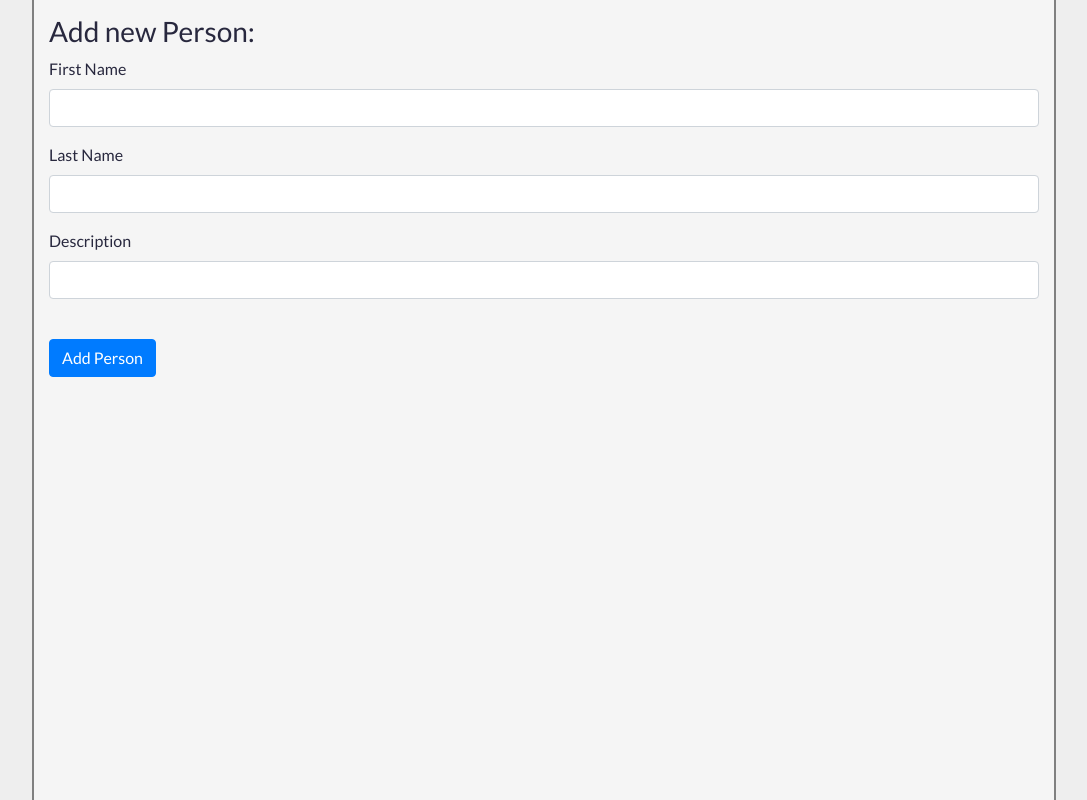
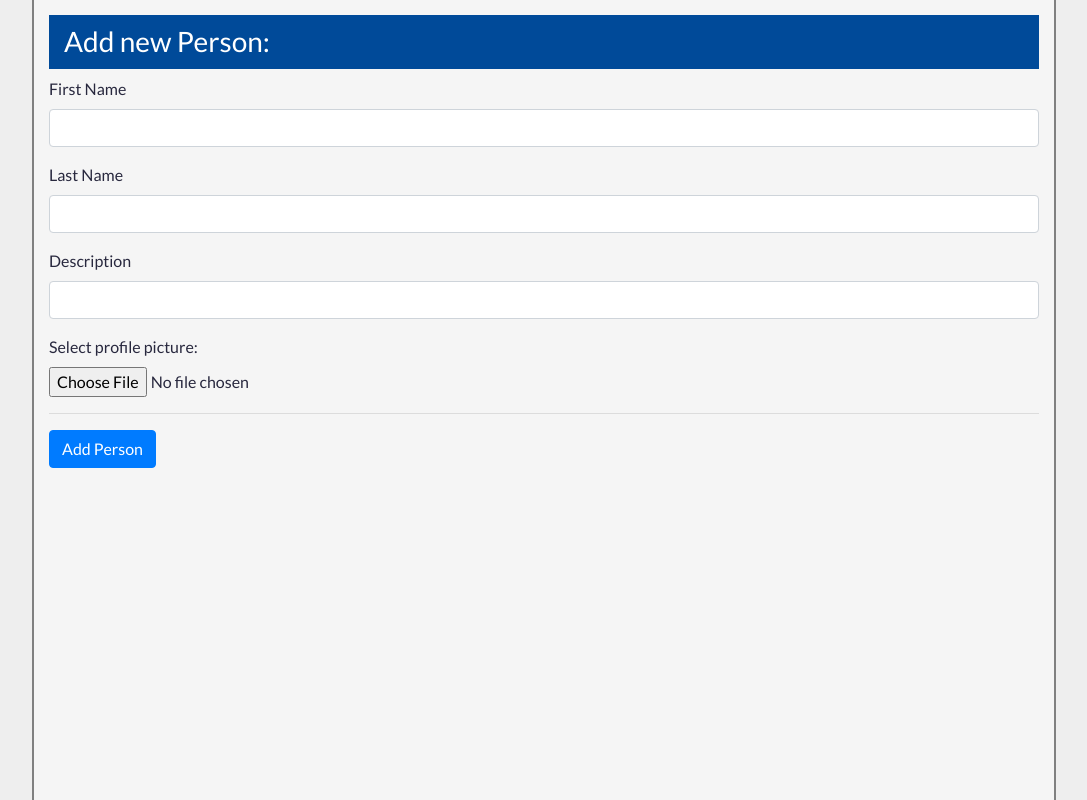
Before and after one commit to krzysztofkar/warsztat_indywidualny, a Django app: page /new in a window 1280 px wide. Shown: the part 69-869 px from the top of the page, without its empty margins (96-1183 px from the left). Run offline with Django 3.2, Linux system fonts and the light colour scheme; some libraries are stand-ins or nearby versions.

Commit message:
MEGA commit; avatar pictures upload / modify

```diff
--- a/contacts/models.py
+++ b/contacts/models.py
@@ -6,6 +6,7 @@ class Person(models.Model):
     name = models.CharField(max_length=64)
     surname = models.CharField(max_length=64)
     description = models.TextField()
+    picture = models.ImageField(null=True)
     address = models.ForeignKey('Address', on_delete=models.SET_NULL, null=True)
 
 
--- a/contacts/templates/add_address_response.html
+++ b/contacts/templates/add_address_response.html
@@ -24,6 +24,10 @@
             </tr>
             </tbody>
         </table>
+        <hr>
+    <a href="{{ next }}">
+        <button class="btn btn-primary">Back</button>
+    </a>
 {% else %}
 Nothing here .......!!!! Check code!
 
--- a/contacts/templates/add_email_response.html
+++ b/contacts/templates/add_email_response.html
@@ -16,6 +16,10 @@
         </tr>
         </tbody>
         </table>
+        <hr>
+    <a href="{{ next }}">
+        <button class="btn btn-primary">Back</button>
+    </a>
         {% else %}
     Nothing here .......!!!! Check code!
 
--- a/contacts/templates/add_new_person.html
+++ b/contacts/templates/add_new_person.html
@@ -1,30 +1,56 @@
 {% include  "header.html" %}
 
 {% if msg %}
-    <h3 class="h3">{{ msg }}</h3>
+    <h3 class="h3 h3Colors">{{ msg }}</h3>
 
+<div class="userDetailsDiv">
         <table class="table">
             <thead class="thead-light">
             <tr>
-            <th scope="col" class="centerTableCol">First Name</th>
-            <th scope="col" class="centerTableCol">Last Name</th>
-            <th scope="col" class="centerTableCol">Description</th>
+                <th scope="col" class="centerTableCol">Label</th>
+                <th scope="col" class="centerTableCol">Basic Data</th>
             </tr>
             </thead>
             <tbody>
             <tr>
-            <td class="centerTableCol">{{ new_guy.name }}</td>
-            <td class="centerTableCol">{{ new_guy.surname }}</td>
-            <td class="personDescription">{{ new_guy.description }}</td>
+                <td>Name</td>
+                <td>{{ new_guy.name }}</td>
+            </tr>
+            <tr>
+                <td>Surname</td>
+                <td>{{ new_guy.surname }}</td>
+            </tr>
+            <tr>
+                <td>Description</td>
+                <td>{{ new_guy.description }}</td>
             </tr>
             </tbody>
         </table>
+    </div>
+    <div class="divAvatar">
+        {% load static %}
+        <script src="{% static 'js/scripts.js' %}"></script>
+        {% if new_guy.picture %}
+            <img id="avatarImage"  src="{{ new_guy.picture.url }}" alt="{{ new_guy.name }} {{ new_guy.surname }}">
+        {% else %}
+            <link rel="stylesheet" href="https://use.fontawesome.com/releases/v5.5.0/css/all.css"
+                  integrity="sha384-B4dIYHKNBt8Bc12p+WXckhzcICo0wtJAoU8YZTY5qE0Id1GSseTk6S+L3BlXeVIU"
+                  crossorigin="anonymous">
+            <div class="noPicture">
+                <i class="fas fa-user-alt"></i>
+            </div>
+        {% endif %}
+    </div>
+        <hr>
+    <a href="{{ next }}">
+        <button class="btn btn-primary">Back</button>
+    </a>
 
 {% else %}
 
-    <h3 class="h3">Add new Person:</h3>
+    <h3 class="h3 h3Colors">Add new Person:</h3>
 
-    <form action="/new" method="post">
+    <form action="/new" method="post" enctype="multipart/form-data">
         {% csrf_token %}
         <div class="form-group">
             <label>First Name</label>
@@ -36,9 +62,13 @@
         </div>
         <div class="form-group">
             <label>Description</label>
-            <input type="text" name="description" class="form-control">
+            <input type="text" name="description" class="form-control"></div>
+        <div class="form-group">
+            <label>Select profile picture:</label>
+            <input type="file" name="picture" class="form-control-file">
         </div>
-        <br>
+        <input type="hidden" name="next" value="{{ request.path }}">
+        <hr>
         <button type="submit" class="btn btn-primary">Add Person</button>
     </form>
 {% endif %}
--- a/contacts/templates/add_phone_response.html
+++ b/contacts/templates/add_phone_response.html
@@ -16,6 +16,10 @@
             </tr>
             </tbody>
         </table>
+        <hr>
+    <a href="{{ next }}">
+        <button class="btn btn-primary">Back</button>
+    </a>
 {% else %}
 Nothing here .......!!!! Check code!
 
--- a/contacts/templates/modify_address_response.html
+++ b/contacts/templates/modify_address_response.html
@@ -24,6 +24,10 @@
             </tr>
             </tbody>
         </table>
+        <hr>
+    <a href="{{ next }}">
+        <button class="btn btn-primary">Back</button>
+    </a>
 {% else %}
 Nothing here .......!!!! Check code!
 
--- a/contacts/views.py
+++ b/contacts/views.py
@@ -1,6 +1,11 @@
 from django.shortcuts import render
 from django.http import HttpResponse
 from contacts.models import Person, Address, Phone, Email, Groups
+from django.conf import settings
+from os import path, rename, remove
+
+# this is image processing library
+from PIL import Image
 
 
 # Create your views here.
@@ -8,17 +13,98 @@ from contacts.models import Person, Address, Phone, Email, Groups
 
 def add_new_person_view(request):
     if request.method == "POST":
-
         name = request.POST.get('name')
         surname = request.POST.get('surname')
         description = request.POST.get('description')
+        next = request.POST.get('next')
+        if 'picture' in request.FILES:
+            picture = request.FILES['picture']
+            new_guy = Person.objects.create(name=name, surname=surname, description=description, picture=picture)
 
-        new_guy = Person.objects.create(name=name, surname=surname, description=description)
+            # avatar will be 400px x 400px so we define min and max dimensions in px
+            max_picture_width = 600
+            min_picture_width = 400
+            min_picture_height = 400
+            max_picture_height = 600
+
+            # check if this is an image and check required dimensions and file format
+            full_path_to_file = settings.MEDIA_ROOT + str(new_guy.picture)
+
+
+            # not all formats are fully supported by Pillow
+            # perhaps there is more but no time to test it
+
+            non_convertable_image_files = [".png", ".gif", ".nef", ".cr2", ".psd"]
+
+            try:
+                im = Image.open(full_path_to_file)
+                picture_width = im.size[0]
+                picture_height = im.size[1]
+                if picture_width < min_picture_width or picture_height < min_picture_height:
+                    e = "Picture should be at least 400px at width and height!"
+                    im.close()
+                    remove(full_path_to_file)
+                    new_guy.delete()
+                    return render(request, "standard_error_message.html", {"error_msg": e, 'next': next})
+                filename, extension = path.splitext((str(new_guy.picture)).lower())
+                if extension in non_convertable_image_files:
+                    raise Exception
+            except Exception as e:
+                e = "This is not a supported image file. Allowed formats: jpg, tif, bmp."
+                remove(full_path_to_file)
+                new_guy.delete()
+                return render(request, "standard_error_message.html", {"error_msg": e, 'next': next})
+
+            # resize image, convert file to jpg
+            ratio = picture_width / picture_height
+
+            if picture_width > max_picture_width:
+                if ratio > 1:
+                    picture_height = min_picture_height
+                    picture_width = picture_height * ratio
+                else:
+                    picture_width = min_picture_width
+                    picture_height = picture_width / ratio
+
+            picture_height = int(round(picture_height, 0))
+            picture_width = int(round(picture_width, 0))
+
+            im = im.resize((picture_width, picture_height))
+
+            filename, extension = path.splitext((str(new_guy.picture).lower()))
+            outfile = filename + ".jpg"
+            if new_guy.picture != outfile:
+                try:
+                    im.save(settings.MEDIA_ROOT + outfile, "JPEG")
+                    new_guy.picture = outfile
+                    new_guy.save()
+                except IOError as e:
+                    print("This file can not be converted to jpg.")
+                except Exception as e:
+                    im.close()
+                    return render(request, "standard_error_message.html", {"error_msg": e, 'next': next})
+            else:
+                im.save(settings.MEDIA_ROOT + outfile, "JPEG")
+                new_guy.picture = outfile
+                new_guy.save()
+
+            im.close()
+
+            # rename picture if name and surname were given
+            if new_guy.name and new_guy.surname:
+                filename, extension = path.splitext(str(new_guy.picture))
+                new_picture_name = "avatar-" + new_guy.name + "-" + new_guy.surname + extension
+                rename(settings.MEDIA_ROOT + str(new_guy.picture), settings.MEDIA_ROOT + new_picture_name)
+                new_guy.picture = new_picture_name
+                new_guy.save()
+        else:
+            new_guy = Person.objects.create(name=name, surname=surname, description=description)
 
         msg = "New person added!"
 
         ctx = {"msg": msg,
-               "new_guy": new_guy}
+               "new_guy": new_guy,
+               }
 
         return render(request, "add_new_person.html", ctx)
 
@@ -35,17 +121,110 @@ def modify_person_view(request, id):
         name = request.POST.get('name')
         surname = request.POST.get('surname')
         description = request.POST.get('description')
+        next = request.POST.get('next')
+        if 'picture' in request.FILES:
+            picture = request.FILES['picture']
+            modified_person.name = name
+            modified_person.surname = surname
+            modified_person.description = description
 
-        modified_person.name = name
-        modified_person.surname = surname
-        modified_person.description = description
-        modified_person.save()
+            # full_path_to_file = settings.MEDIA_ROOT + str(picture)
+
+            # check if user had avatar and delete it
+            # if modified_person.picture:
+            #     full_path_to_file = settings.MEDIA_ROOT + str(modified_person.picture)
+            #     remove(full_path_to_file)
+            # modified_person.picture = picture
+            # modified_person.save()
+
+            # avatar will be 400px x 400px so we define min and max dimensions in px
+            max_picture_width = 600
+            min_picture_width = 400
+            min_picture_height = 400
+            max_picture_height = 600
+
+            # check if this is an image and check required dimensions and file format
+            # full_path_to_file = settings.MEDIA_ROOT + str(modified_person.picture)
+
+            # not all formats are fully supported by Pillow
+            # perhaps there is more but no time to test it
+
+            non_convertable_image_files = [".png", ".gif", ".nef", ".cr2", ".psd"]
+
+            try:
+                im = Image.open(picture)
+                # im = Image.open(full_path_to_file)
+                picture_width = im.size[0]
+                picture_height = im.size[1]
+                if picture_width < min_picture_width or picture_height < min_picture_height:
+                    e = "Picture should be at least 400px at width and height!"
+                    im.close()
+                    # remove(full_path_to_file)
+                    # modified_person.delete()
+                    return render(request, "standard_error_message.html", {"error_msg": e, 'next': next})
+                filename, extension = path.splitext((str(picture)).lower())
+                if extension in non_convertable_image_files:
+                    raise Exception
+            except Exception as e:
+                e = "This is not a supported image file. Allowed formats: jpg, tif, bmp."
+                # remove(full_path_to_file)
+                # modified_person.delete()
+                return render(request, "standard_error_message.html", {"error_msg": e, 'next': next})
+
+            # resize image, convert file to jpg
+            ratio = picture_width / picture_height
+
+            if picture_width > max_picture_width:
+                if ratio > 1:
+                    picture_height = min_picture_height
+                    picture_width = picture_height * ratio
+                else:
+                    picture_width = min_picture_width
+                    picture_height = picture_width / ratio
+
+            picture_height = int(round(picture_height, 0))
+            picture_width = int(round(picture_width, 0))
+
+            im = im.resize((picture_width, picture_height))
+
+            filename, extension = path.splitext((str(picture).lower()))
+            # filename, extension = path.splitext((str(modified_person.picture).lower()))
+            outfile = filename + ".jpg"
+            if modified_person.picture != outfile:
+                try:
+                    im.save(settings.MEDIA_ROOT + outfile, "JPEG")
+                    modified_person.picture = outfile
+                    modified_person.save()
+                except IOError as e:
+                    print("This file can not be converted to jpg.")
+                except Exception as e:
+                    im.close()
+                    return render(request, "standard_error_message.html", {"error_msg": e, 'next': next})
+            else:
+                im.save(settings.MEDIA_ROOT + outfile, "JPEG")
+                modified_person.picture = outfile
+                modified_person.save()
+
+            im.close()
+
+            # rename picture if name and surname were given
+            if modified_person.name and modified_person.surname:
+                filename, extension = path.splitext(str(modified_person.picture))
+                new_picture_name = "avatar-" + modified_person.name + "-" + modified_person.surname + extension
+                rename(settings.MEDIA_ROOT + str(modified_person.picture), settings.MEDIA_ROOT + new_picture_name)
+                modified_person.picture = new_picture_name
+                modified_person.save()
+        else:
+            modified_person.name = name
+            modified_person.surname = surname
+            modified_person.description = description
+            modified_person.save()
 
         msg = "Personal details modified!"
 
-        ctx = {"msg": msg, "modified_person": modified_person}
+        ctx = {"msg": msg, "modified_person": modified_person, 'next': next, }
 
-        return render(request, "modify_person_response.html", ctx)
+        return render(request, "modify_person_response.html", ctx, )
 
     elif request.method == "GET":
 
@@ -72,7 +251,7 @@ def modify_person_view(request, id):
 
             }
 
-            return render(request, "modify_person.html", ctx)
+            return render(request, "modify_person.html", ctx, )
 
         address = Address.objects.get(pk=address_id)
 
@@ -106,6 +285,7 @@ def modify_address_view(request, id):
         street_name = request.POST.get('street_name')
         house_number = request.POST.get('house_number')
         flat_number = request.POST.get('flat_number')
+        next = request.POST.get('next')
 
         modified_address.city = city
         modified_address.street_name = street_name
@@ -117,7 +297,8 @@ def modify_address_view(request, id):
 
         ctx = {"msg": msg,
                "address": modified_address,
-               "modified_person": modified_person
+               "modified_person": modified_person,
+               "next": next,
                }
 
         return render(request, "add_address_response.html", ctx)
@@ -143,6 +324,7 @@ def add_address_view(request, id):
         street_name = request.POST.get('street_name')
         house_number = request.POST.get('house_number')
         flat_number = request.POST.get('flat_number')
+        next = request.POST.get('next')
 
         id = int(id)
         new_address = Address.objects.create(city=city, street_name=street_name, house_number=house_number,
@@ -152,7 +334,7 @@ def add_address_view(request, id):
         modified_person.save()
 
         msg = "New Address Added"
-        ctx = {'msg': msg, "address": new_address, "modified_person": modified_person}
+        ctx = {'msg': msg, "address": new_address, "modified_person": modified_person, "next": next, }
 
         return render(request, "add_address_response.html", ctx)
 
@@ -161,6 +343,7 @@ def add_phone_view(request, id):
     if request.method == "POST":
         phone_number = request.POST.get("phone_number")
         phone_type = request.POST.get("phone_type")
+        next = request.POST.get('next')
 
         new_phone = Phone.objects.create(phone_number=phone_number, phone_type=phone_type, person_id=id)
         phone_type = Phone.PHONE_TYPES
@@ -169,7 +352,8 @@ def add_phone_view(request, id):
         msg = "New Phone Added!"
         ctx = {"msg": msg,
                "new_phone": new_phone,
-               "phone_type": phone_type
+               "phone_type": phone_type,
+               "next": next,
 
                }
 
@@ -180,6 +364,7 @@ def modify_phone_view(request, id):
     if request.method == "POST":
         phone_number = request.POST.get('phone_number')
         phone_type = request.POST.get('phone_type')
+        next = request.POST.get('next')
 
         modified_phone = Phone.objects.get(pk=id)
 
@@ -191,7 +376,8 @@ def modify_phone_view(request, id):
 
         msg = "Phone modified!"
         ctx = {'msg': msg,
-               "new_phone": modified_phone
+               "new_phone": modified_phone,
+               "next": next,
                }
 
         return render(request, "add_phone_response.html", ctx)
@@ -215,6 +401,7 @@ def add_email_view(request, id):
     if request.method == "POST":
         email = request.POST.get("email")
         email_type = request.POST.get("email_type")
+        next = request.POST.get('next')
 
         new_mail = Email.objects.create(email=email, email_type=email_type, person_id=id)
         email_type = Email.EMAIL_TYPES
@@ -224,6 +411,7 @@ def add_email_view(request, id):
         ctx = {"msg": msg,
                "emails": new_mail,
                "email_type": email_type,
+               "next": next,
                }
 
         return render(request, "add_email_response.html", ctx)
@@ -233,6 +421,7 @@ def modify_email_view(request, id):
     if request.method == "POST":
         email = request.POST.get('email')
         email_type = request.POST.get('email_type')
+        next = request.POST.get('next')
 
         modified_email = Email.objects.get(pk=id)
 
@@ -243,7 +432,8 @@ def modify_email_view(request, id):
 
         msg = "Mail modified!"
         ctx = {'msg': msg,
-               "emails": modified_email
+               "emails": modified_email,
+               "next": next,
                }
 
         return render(request, "add_email_response.html", ctx)
@@ -268,7 +458,11 @@ def delete_person_view(request, id):
 
         person_to_delete = Person.objects.get(pk=id)
 
-        person_to_delete.address.delete()
+        if person_to_delete.address:
+            person_to_delete.address.delete()
+        if person_to_delete.picture:
+            full_path_to_file = settings.MEDIA_ROOT + str(person_to_delete.picture)
+            remove(full_path_to_file)
         person_to_delete.delete()
 
         msg = "Person deleted!"
--- a/workshop_ind/settings.py
+++ b/workshop_ind/settings.py
@@ -123,3 +123,6 @@ USE_TZ = True
 
 STATIC_URL = '/static/'
 STATIC_ROOT = 'contacts/static/'
+
+MEDIA_URL = '/media/'
+MEDIA_ROOT = 'contacts/media/'
--- a/workshop_ind/urls.py
+++ b/workshop_ind/urls.py
@@ -13,8 +13,10 @@ Including another URLconf
     1. Import the include() function: from django.urls import include, path
     2. Add a URL to urlpatterns:  path('blog/', include('blog.urls'))
 """
+
+from django.conf import settings
+from django.conf.urls.static import static
 from django.contrib import admin
-
 from django.urls import path, re_path
 
 from contacts.views import add_new_person_view, modify_person_view, modify_address_view, delete_address_view, \
@@ -54,3 +56,6 @@ urlpatterns = [
     re_path(r'^modify_group/(?P<id>[0-9]+)$', modify_group_view),
 
 ]
+
+if settings.DEBUG:
+    urlpatterns += static(settings.MEDIA_URL, document_root=settings.MEDIA_ROOT)
```
Also changed, not shown: contacts/static/css/styles.css (+64 -0 lines), contacts/static/js/scripts.js (+14 -0 lines), contacts/templates/modify_person.html (+31 -5 lines), contacts/templates/modify_person_response.html (+33 -7 lines), contacts/templates/show_user_details.html (+16 -0 lines), contacts/templates/standard_error_message.html (added, +15 -0 lines), 1 other file. Lines whose indentation alone changed are shown as unchanged.
